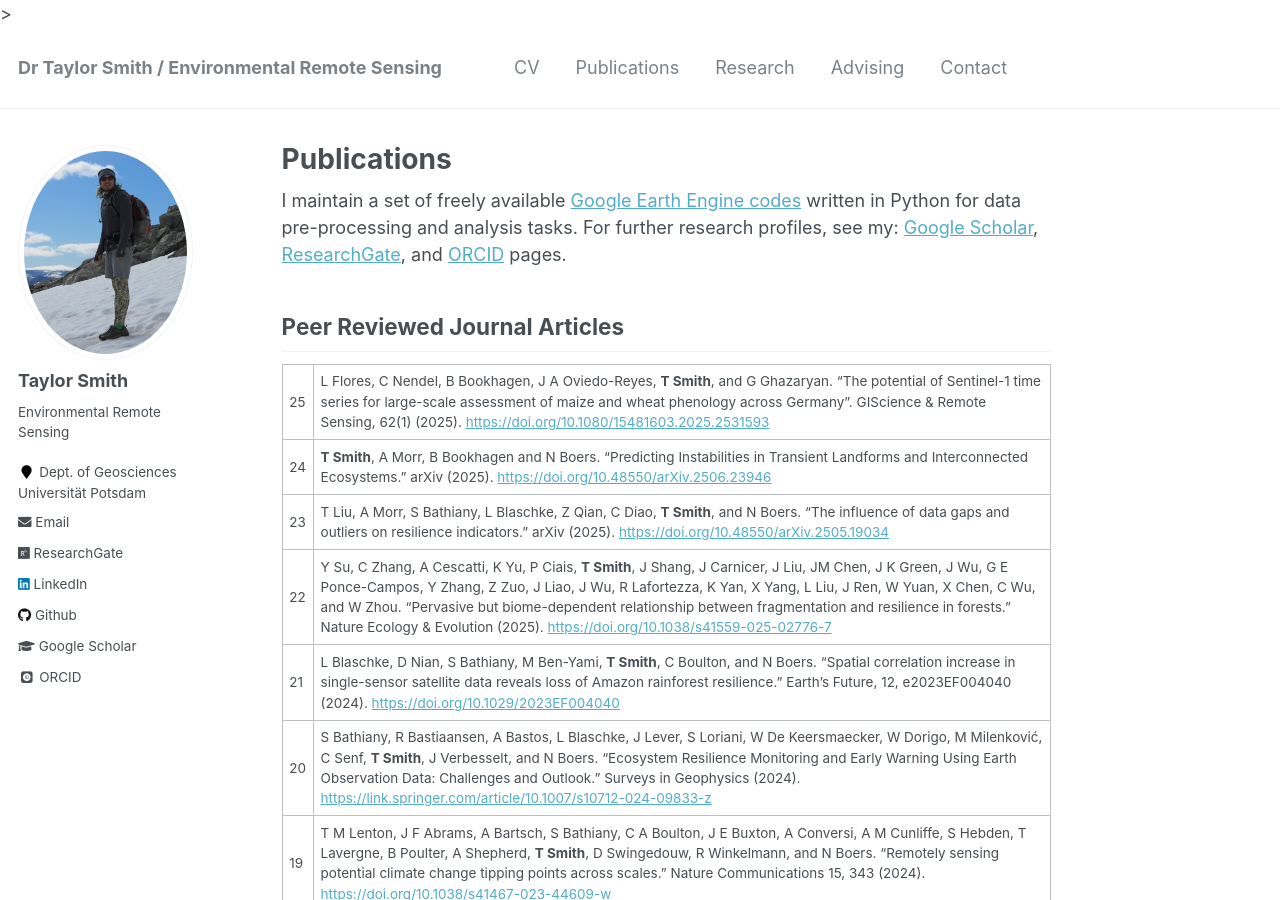
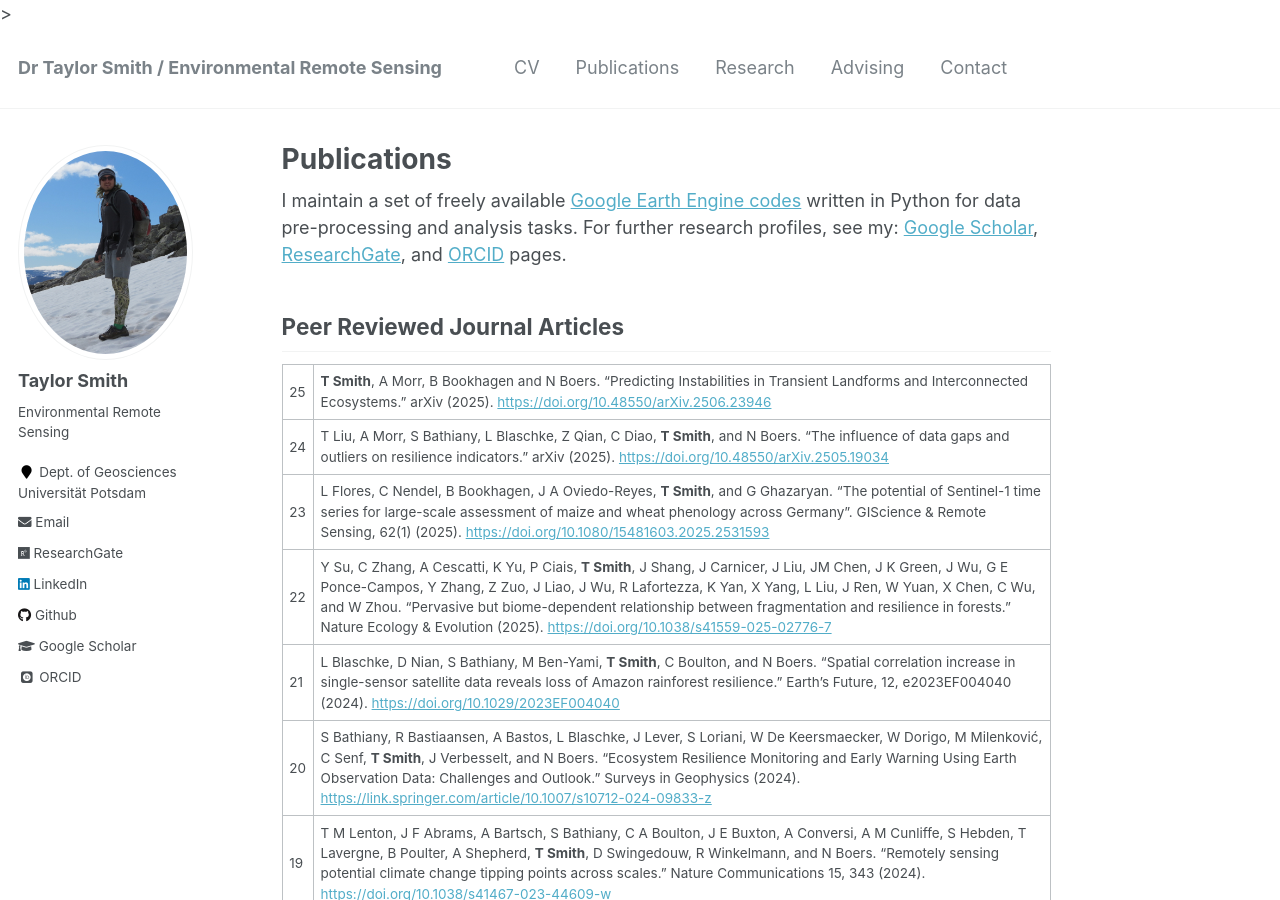
Before and after one commit to tasmi/tasmi.github.io, a Jekyll site: the page built from _pages/publications.md, in a window 1280 px wide and 900 px high. Built offline with Jekyll 4.4.1, drawn with Linux system fonts in a browser that asks for light colours; some web fonts are replaced.

Commit message:
Update publications.md

```diff
--- a/_pages/publications.md
+++ b/_pages/publications.md
@@ -9,9 +9,9 @@ I maintain a set of freely available [Google Earth Engine codes](https://github.
 
 ## Peer Reviewed Journal Articles
 
-25 | L Flores, C Nendel, B Bookhagen, J A Oviedo-Reyes, **T Smith**, and G Ghazaryan. "The potential of Sentinel-1 time series for large-scale assessment of maize and wheat phenology across Germany". GIScience & Remote Sensing, 62(1) (2025). [https://doi.org/10.1080/15481603.2025.2531593](https://doi.org/10.1080/15481603.2025.2531593)
-24 | **T Smith**, A Morr, B Bookhagen and N Boers. "Predicting Instabilities in Transient Landforms and Interconnected Ecosystems." arXiv (2025). [https://doi.org/10.48550/arXiv.2506.23946](https://doi.org/10.48550/arXiv.2506.23946)
-23 | T Liu, A Morr, S Bathiany, L Blaschke, Z Qian, C Diao, **T Smith**, and N Boers. "The influence of data gaps and outliers on resilience indicators." arXiv (2025). [https://doi.org/10.48550/arXiv.2505.19034](https://doi.org/10.48550/arXiv.2505.19034)
+25 | **T Smith**, A Morr, B Bookhagen and N Boers. "Predicting Instabilities in Transient Landforms and Interconnected Ecosystems." arXiv (2025). [https://doi.org/10.48550/arXiv.2506.23946](https://doi.org/10.48550/arXiv.2506.23946)
+24 | T Liu, A Morr, S Bathiany, L Blaschke, Z Qian, C Diao, **T Smith**, and N Boers. "The influence of data gaps and outliers on resilience indicators." arXiv (2025). [https://doi.org/10.48550/arXiv.2505.19034](https://doi.org/10.48550/arXiv.2505.19034)
+23 | L Flores, C Nendel, B Bookhagen, J A Oviedo-Reyes, **T Smith**, and G Ghazaryan. "The potential of Sentinel-1 time series for large-scale assessment of maize and wheat phenology across Germany". GIScience & Remote Sensing, 62(1) (2025). [https://doi.org/10.1080/15481603.2025.2531593](https://doi.org/10.1080/15481603.2025.2531593)
 22 | Y Su, C Zhang, A Cescatti, K Yu, P Ciais, **T Smith**, J Shang, J Carnicer, J Liu, JM Chen, J K Green, J Wu, G E Ponce-Campos, Y Zhang, Z Zuo, J Liao, J Wu, R Lafortezza, K Yan, X Yang, L Liu, J Ren, W Yuan, X Chen, C Wu, and W Zhou. "Pervasive but biome-dependent relationship between fragmentation and resilience in forests." Nature Ecology & Evolution (2025). [https://doi.org/10.1038/s41559-025-02776-7](https://doi.org/10.1038/s41559-025-02776-7)
 21 | L Blaschke, D Nian, S Bathiany, M Ben-Yami, **T Smith**, C Boulton, and N Boers. "Spatial correlation increase in single-sensor satellite data reveals loss of Amazon rainforest resilience." Earth's Future, 12, e2023EF004040  (2024). [https://doi.org/10.1029/2023EF004040](https://doi.org/10.1029/2023EF004040)
 20 | S Bathiany, R Bastiaansen, A Bastos, L Blaschke, J Lever, S Loriani, W De Keersmaecker, W Dorigo, M Milenković, C Senf, **T Smith**, J Verbesselt, and N Boers. "Ecosystem Resilience Monitoring and Early Warning Using Earth Observation Data: Challenges and Outlook."  Surveys in Geophysics (2024). [https://link.springer.com/article/10.1007/s10712-024-09833-z](https://link.springer.com/article/10.1007/s10712-024-09833-z)
```
